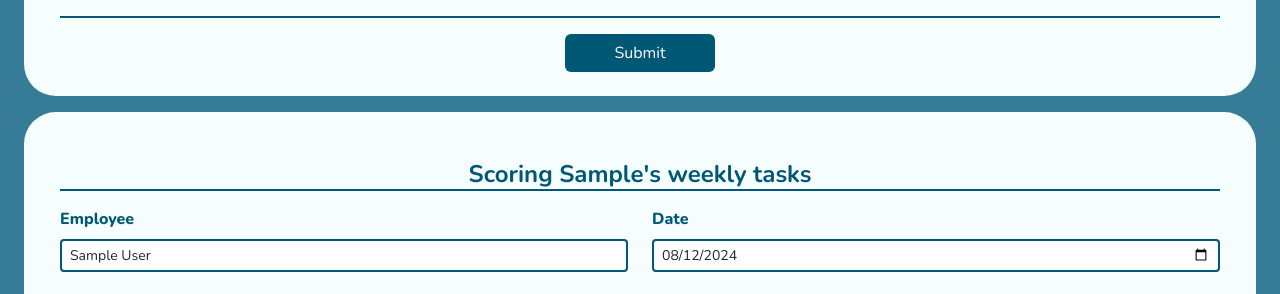
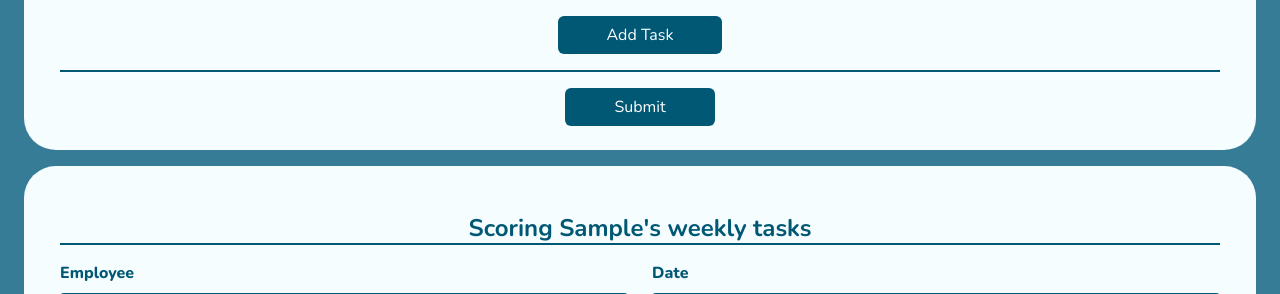
Before and after one commit to Danny7w7/DailyTasks, a Django app: a page that uses dailyTask/templates/scoringTask.html in a window 1280 px wide. Shown: the part 266-560 px from the top of the page. Run offline with Django 5.2, Linux system fonts and the light colour scheme; the visitor is signed in with stand-in values (Sample User, id 1); data comes from the database, SQL or seed files in the repository; data that the repository does not hold is empty.

Commit message:
Update scoringTask.html

```diff
--- a/dailyTask/templates/scoringTask.html
+++ b/dailyTask/templates/scoringTask.html
@@ -66,6 +66,9 @@
                                 {% endfor %}
                             </tbody>
                         </table>
+                    </div>
+                    <div class="col-12 text-center mt-3">
+                        <a class="btn dark-blue-2 text-table ps-5 pe-5" href="{% url 'manage_tasks' %}">Add Task</a>
                     </div>
                     <div class="col-12">
                         <p class="line mt-3"></p>
```
